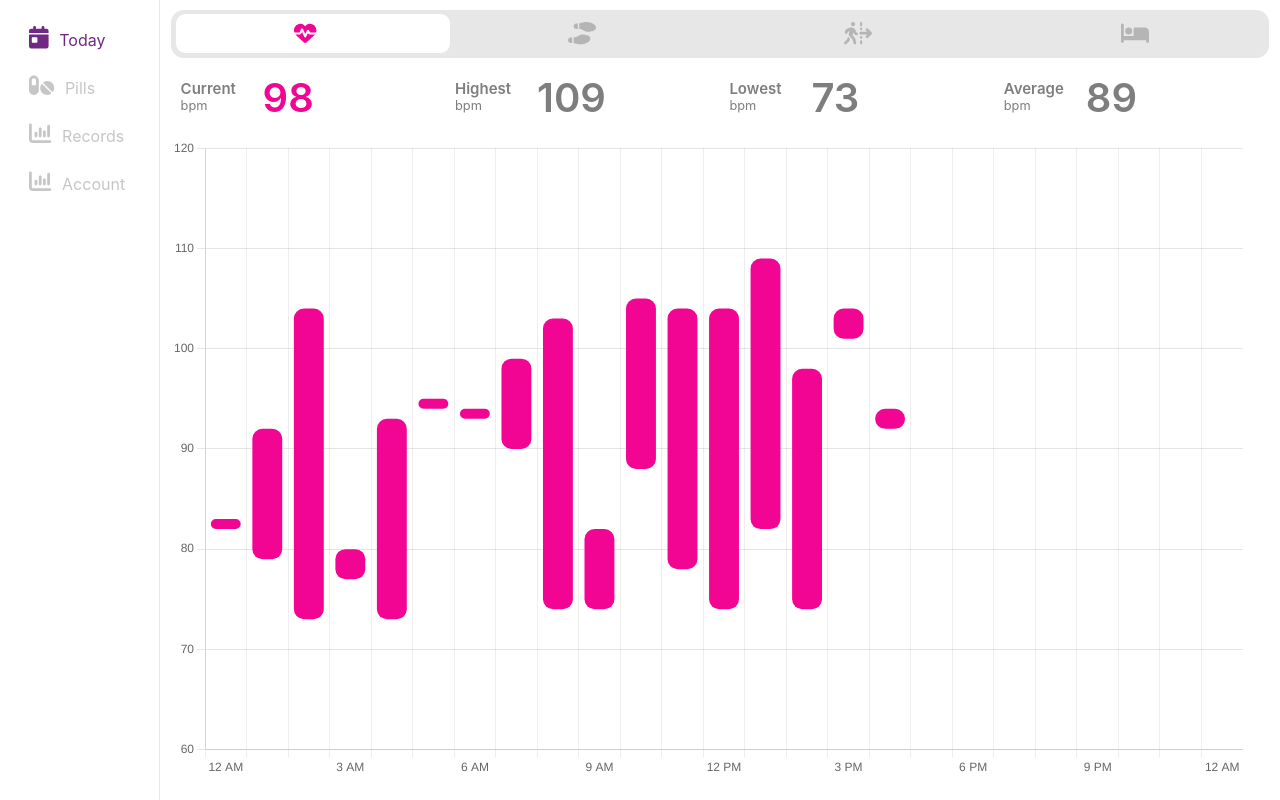
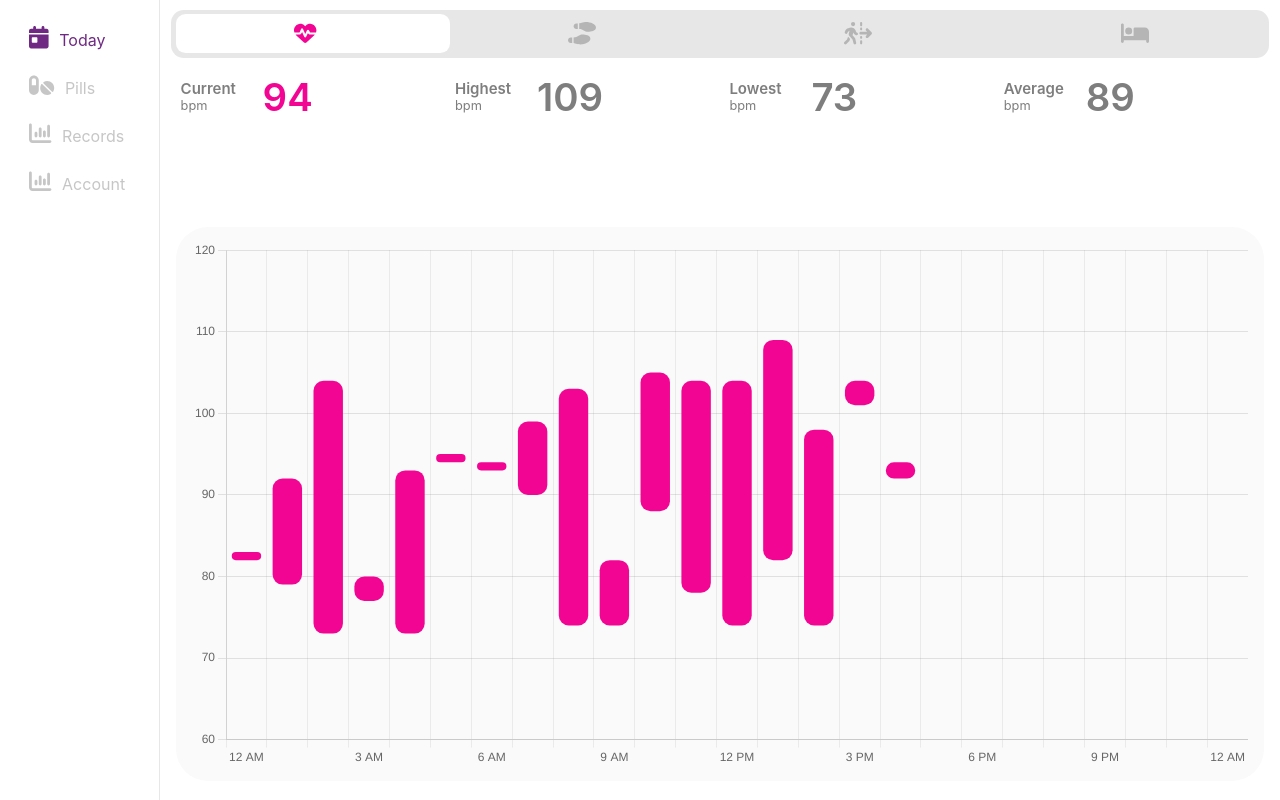
Before and after one commit to soon-y/caregem, a Vue app: page / in a window 1280 px wide. Built offline with nearby package versions, Linux system fonts and the light colour scheme.

Commit message:
update graph position

```diff
--- a/src/views/TodayView.vue
+++ b/src/views/TodayView.vue
@@ -36,10 +36,10 @@ const arrayHeart = heartToday.array()
 const arraySpeed = speedToday.array()
 
 let myStyles = {
-  height: window.innerWidth/window.innerHeight > 1? `calc(100vh - 10rem)` :  `calc(100vh - 17rem)`,
+  height: window.innerWidth/window.innerHeight > 1? `calc(100vh - 17rem)` :  `calc(100vh - 24rem)`,
 }
 
-let currentBPM = ref(74)
+let currentBPM = ref(arrayHeart[arrayHeart.length-1])
 
 onMounted(() => {
   dataHeart.value = heartToday.datasets()
@@ -49,7 +49,7 @@ onMounted(() => {
   dataMounted = true
 
   setInterval(() => {
-    currentBPM.value = heartToday.getRandomNumber(70,100)
+    currentBPM.value = heartToday.getRandomNumber(arrayHeart[arrayHeart.length-2],arrayHeart[arrayHeart.length-1])
   }, 5000)
 })
 
@@ -104,7 +104,7 @@ onMounted(() => {
             <p class="value">{{ stepsToday.distanceValue }}</p>
           </td></tr></tbody></table>
           <table class="infoComp"><tbody><tr><th>
-            <p class="head">Duration <br> <span class="unit">hour</span></p></th>
+            <p class="head">Active <br> <span class="unit">hour</span></p></th>
           <td>
             <p class="value">{{ stepsToday.durationHour +":"+ stepsToday.durationMins }}</p>
           </td></tr></tbody></table>
@@ -213,15 +213,18 @@ onMounted(() => {
 
 .infoComp .value{
   font-weight: 600;
-  font-size: 2.5rem;
+  font-size: 2.4rem;
   margin: 0
 }
 
 .graph{
-  width: calc(100% - 3rem);
-  margin:auto;
+  width: calc(100% - 2rem);
+  margin-left: 0.3rem;
   position: absolute;
-  top: 8rem;
+  top: 13.6rem;
+  background-color: rgba(250, 250, 250, 1);
+  padding: 0.8rem 1rem;
+  border-radius: 2rem;
 }
 
 .heart-pulse {
@@ -260,7 +263,7 @@ onMounted(() => {
   }
 
   .graph{
-    top: 12rem;
+    top: 17.4rem;
   }
 }
 </style>
```
